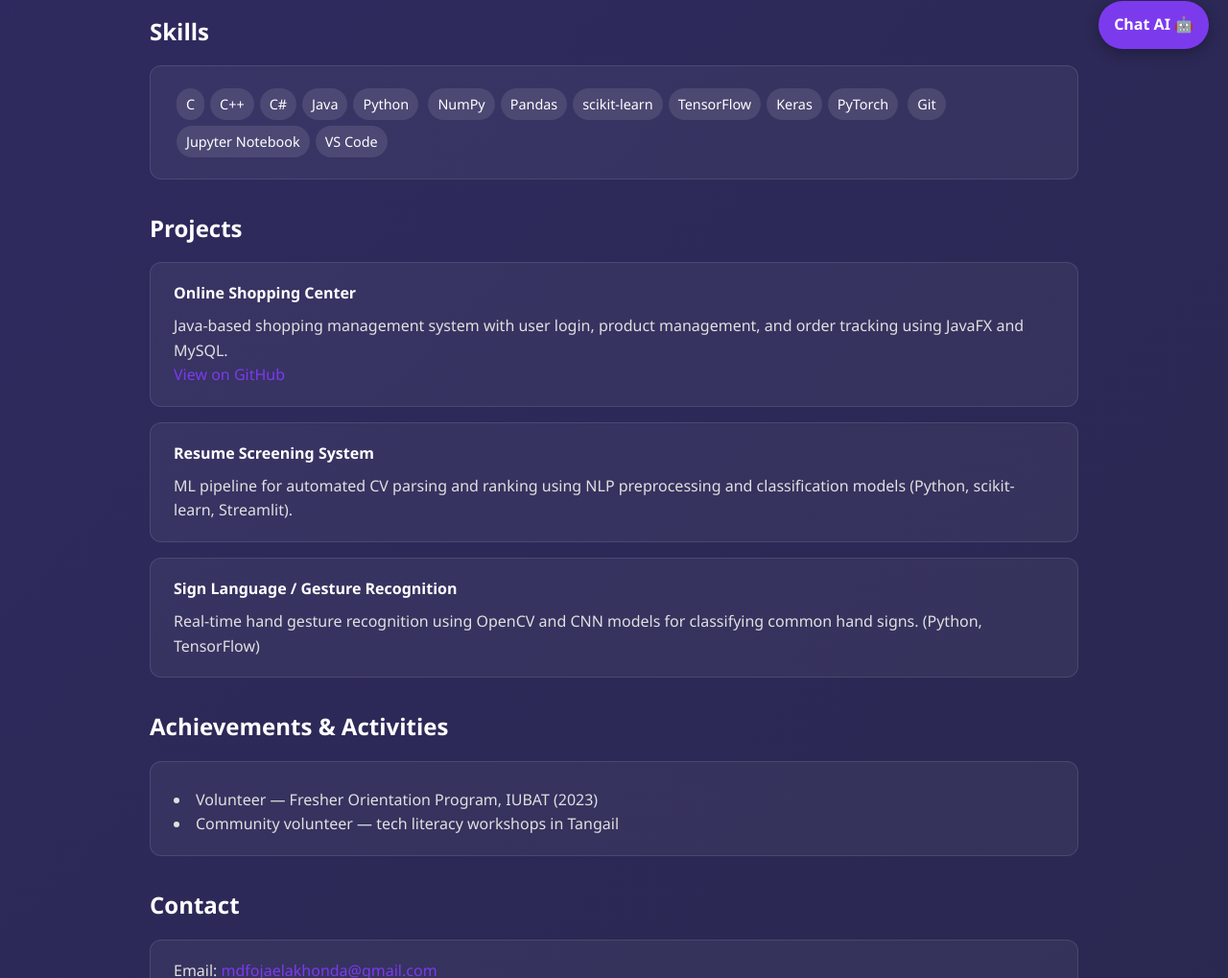
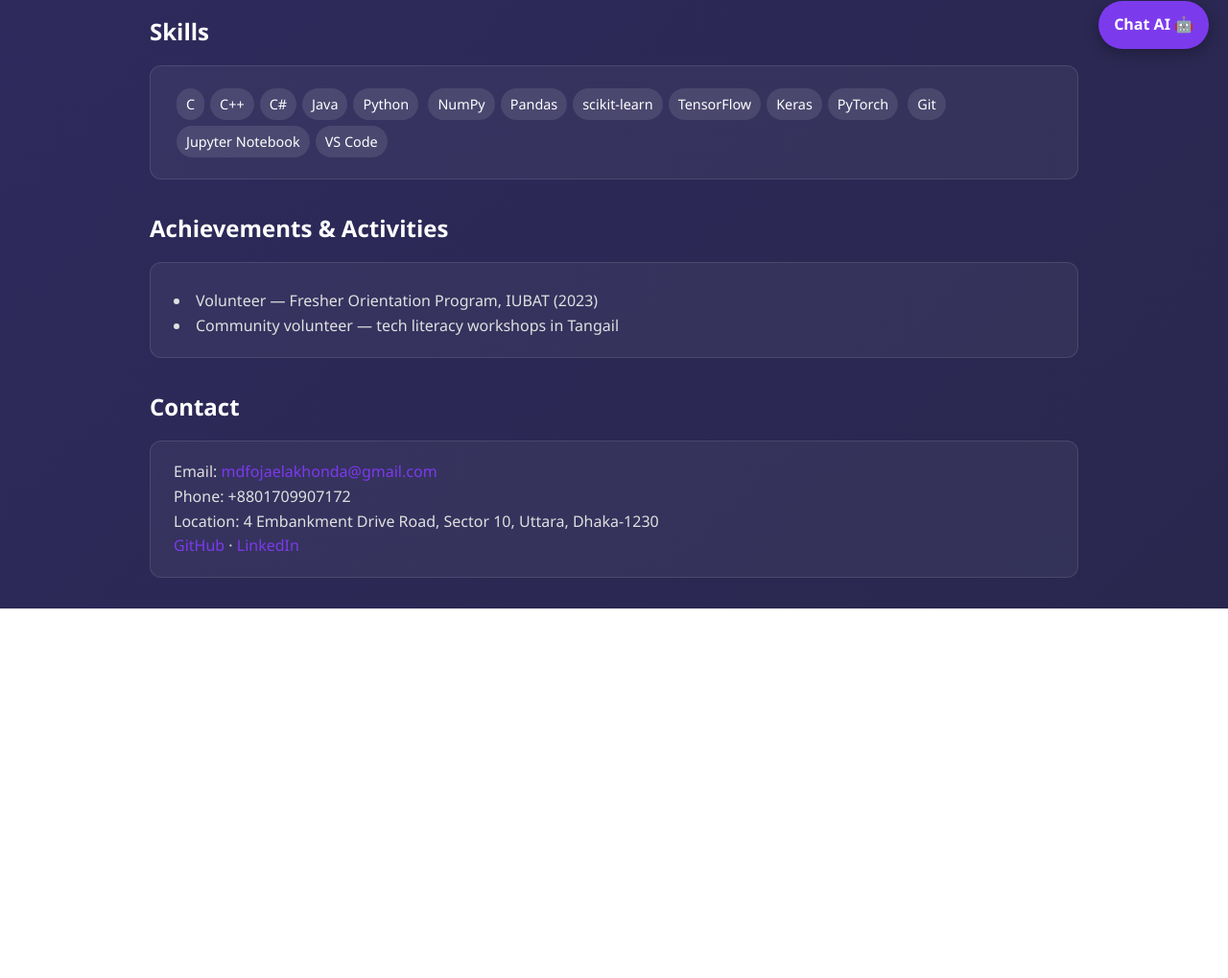
Before and after one commit to Fojael/Github-Portfolio, a plain HTML site: page index.html in a window 1280 px wide. Shown: the part 729-1748 px from the top of the page at 96% size. After the commit the page ends 1363 px from the top, so only its background shows below. Drawn offline with Linux system fonts and the light colour scheme.

Commit message:
initail commit

```diff
--- a/index.html
+++ b/index.html
@@ -231,22 +231,7 @@
   </section>
 
   <!-- Projects -->
-  <section id="projects">
-    <h2>Projects</h2>
-    <div class="card">
-      <h4>Online Shopping Center</h4>
-      <p>Java-based shopping management system with user login, product management, and order tracking using JavaFX and MySQL.</p>
-      <a href="https://github.com/Fojael/Online-shopping-Center" target="_blank">View on GitHub</a>
-    </div>
-    <div class="card">
-      <h4>Resume Screening System</h4>
-      <p>ML pipeline for automated CV parsing and ranking using NLP preprocessing and classification models (Python, scikit-learn, Streamlit).</p>
-    </div>
-    <div class="card">
-      <h4>Sign Language / Gesture Recognition</h4>
-      <p>Real-time hand gesture recognition using OpenCV and CNN models for classifying common hand signs. (Python, TensorFlow)</p>
-    </div>
-  </section>
+
 
   <!-- Achievements -->
   <section id="achievements">
```
